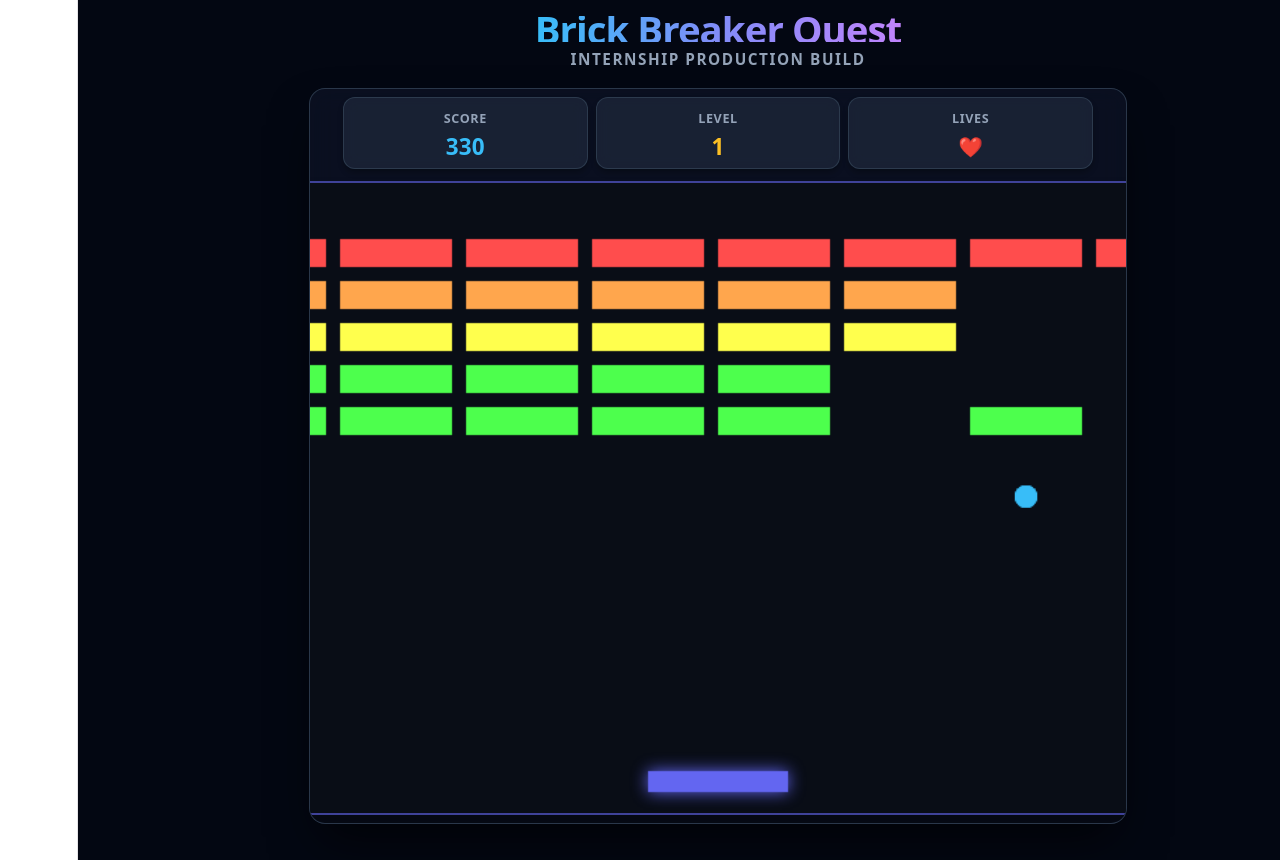
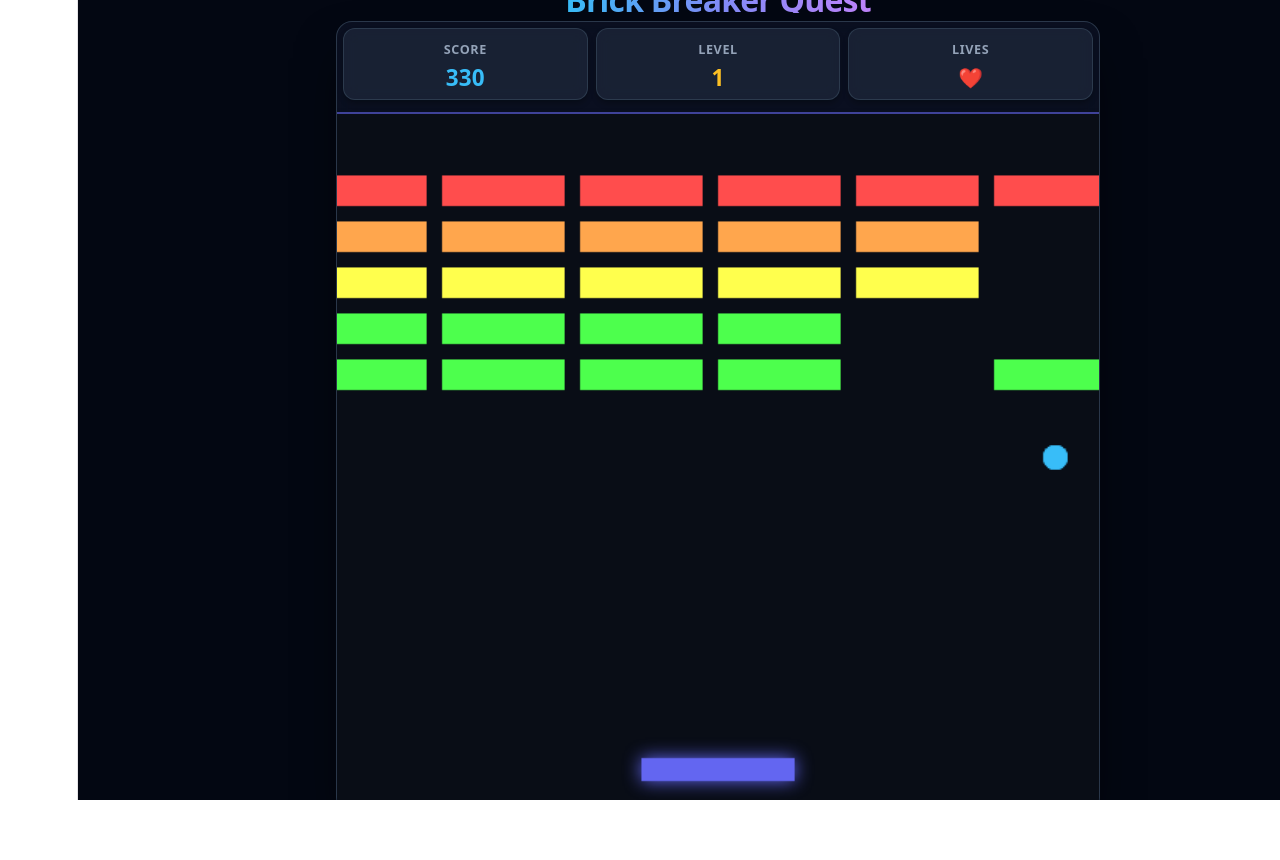
Before and after one commit to kiran28092003/brick-breaker-frontend, a React app: page / in a window 1280 px wide. Shown: the top 860 px of the page. After the commit the page ends 800 px from the top, so only its background shows below. Built offline with nearby package versions, Linux system fonts and the light colour scheme; no server answers; the HTML template or start-up script is replaced by a standard one.

Commit message:
Remove subtitle and enforce strict 100vh viewport fitting

```diff
--- a/src/App.jsx
+++ b/src/App.jsx
@@ -21,10 +21,9 @@ export default function App() {
 
   return (
     <div style={appContainerStyle}>
-      {/* Professional Header HUD */}
+      {/* Professional Header HUD (Subtitle removed) */}
       <header style={headerStyle}>
         <h1 style={titleStyle}>Brick Breaker Quest</h1>
-        <p style={subtitleStyle}>Internship Production Build</p>
       </header>
 
       {/* Main Responsive Game Wrapper */}
@@ -51,29 +50,29 @@ export default function App() {
 }
 
 const appContainerStyle = {
-  backgroundColor: '#030712', // Deep immersive slate background
-  minHeight: '100vh',
+  backgroundColor: '#030712',
+  height: '100vh',
   width: '100vw',
   display: 'flex',
   flexDirection: 'column',
   alignItems: 'center',
-  justifyContent: 'flex-start',
+  justifyContent: 'center',
   color: '#fff',
   fontFamily: 'system-ui, -apple-system, BlinkMacSystemFont, "Segoe UI", Roboto, sans-serif',
   margin: 0,
-  padding: '16px',
+  padding: '8px',
   boxSizing: 'border-box',
-  overflowX: 'hidden'
+  overflow: 'hidden' // Completely locks scrolling on all devices
 };
 
 const headerStyle = {
   textAlign: 'center',
-  marginBottom: '16px',
+  marginBottom: '8px',
 };
 
 const titleStyle = {
-  margin: '0 0 4px 0',
-  fontSize: 'clamp(1.5rem, 3vw, 2.5rem)',
+  margin: 0,
+  fontSize: 'clamp(1.2rem, 2.5vw, 2rem)',
   fontWeight: '800',
   letterSpacing: '-0.025em',
   background: 'linear-gradient(to right, #38bdf8, #818cf8, #c084fc)',
@@ -81,25 +80,14 @@ const titleStyle = {
   WebkitTextFillColor: 'transparent'
 };
 
-const subtitleStyle = {
-  margin: 0,
-  fontSize: '0.85rem',
-  color: '#94a3b8',
-  textTransform: 'uppercase',
-  letterSpacing: '0.1em',
-  fontWeight: '600'
-};
-
 const gameWrapperStyle = {
   position: 'relative',
   width: '100%',
-  maxWidth: '800px',
+  maxWidth: '750px',
   display: 'flex',
   flexDirection: 'column',
   alignItems: 'center',
-  justifyContent: 'center',
-  flex: 1,
-  paddingBottom: '20px'
+  justifyContent: 'center'
 };
 
 const canvasContainerStyle = {
@@ -113,7 +101,7 @@ const canvasContainerStyle = {
   borderRadius: '16px',
   boxShadow: '0 25px 50px -12px rgba(0, 0, 0, 0.7)',
   overflow: 'hidden',
-  padding: '8px'
+  padding: '6px'
 };
 
 const modalOverlayWrapperStyle = {
--- a/src/components/GameCanvas.jsx
+++ b/src/components/GameCanvas.jsx
@@ -161,8 +161,8 @@ export default function GameCanvas({ onGameOver, isPaused }) {
       const container = containerRef.current;
       if (!canvas || !container) return;
 
-      const maxWidth = window.innerWidth - 32;
-      const maxHeight = window.innerHeight - 170; // Reserve buffer space for header and HUD
+      const maxWidth = window.innerWidth - 24;
+      const maxHeight = window.innerHeight - 110; // Adjusted buffer for tight fit
 
       let containerWidth = maxWidth;
       let calculatedHeight = containerWidth * (VIRTUAL_HEIGHT / VIRTUAL_WIDTH);
@@ -573,5 +573,5 @@ const canvasStyle = {
   borderRadius: '12px',
   background: '#090d16',
   boxShadow: '0 20px 25px -5px rgba(0, 0, 0, 0.5)',
-  touchAction: 'none' // Prevents mobile scrolling interference when dragging paddle
+  touchAction: 'none'
 };
```
